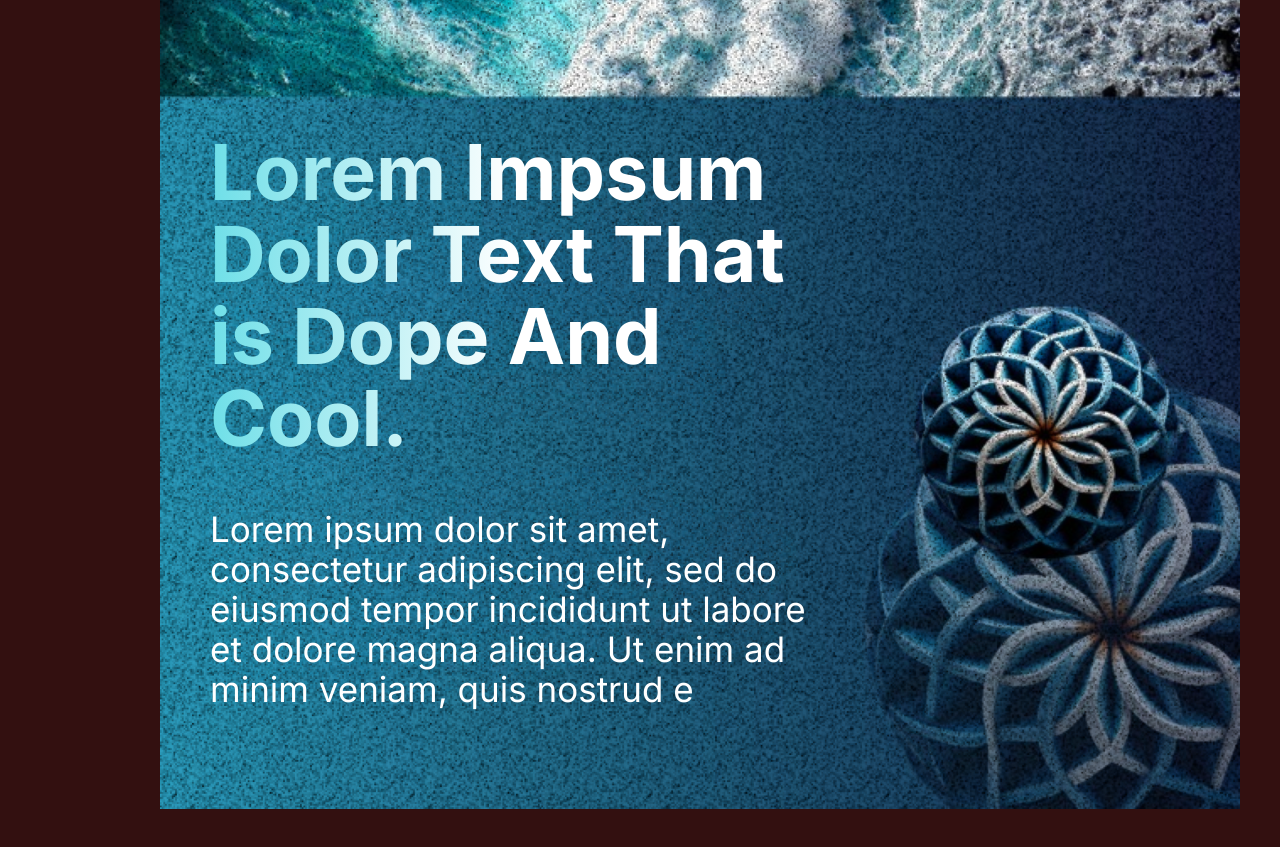
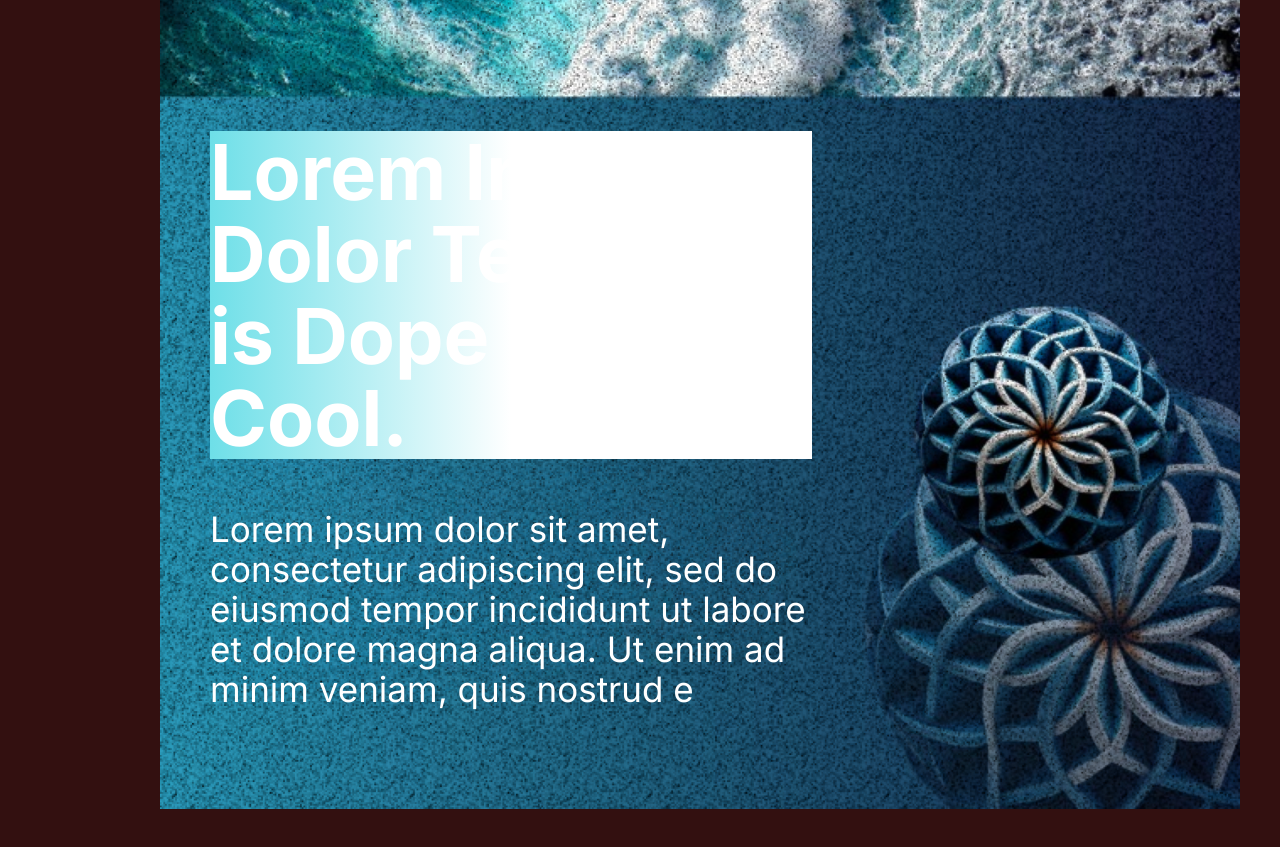
Before and after one commit to toyosi12/template-generator, a React (Create React App) app: page / in a window 1280 px wide. Shown: the part 4120-4967 px from the top of the page. Built offline with nearby package versions, Linux system fonts and the light colour scheme; a web font is replaced by a local one.

Commit message:
debug build

```diff
--- a/src/components/Template2/template2.module.scss
+++ b/src/components/Template2/template2.module.scss
@@ -20,10 +20,10 @@
       background-image: linear-gradient(to right, #6edfe8, #fff, #fff);
       font-weight: bold;
       background-size: 100%;
-      -webkit-background-clip: text;
-      -moz-background-clip: text;
-      -webkit-text-fill-color: transparent;
-      -moz-text-fill-color: transparent;
+      // -webkit-background-clip: text;
+      // -moz-background-clip: text;
+      // -webkit-text-fill-color: transparent;
+      // -moz-text-fill-color: transparent;
     }
     &Subtitle {
       font-size: 3.5rem;
```
Also changed, not shown: src/images/arc.svg (added).
